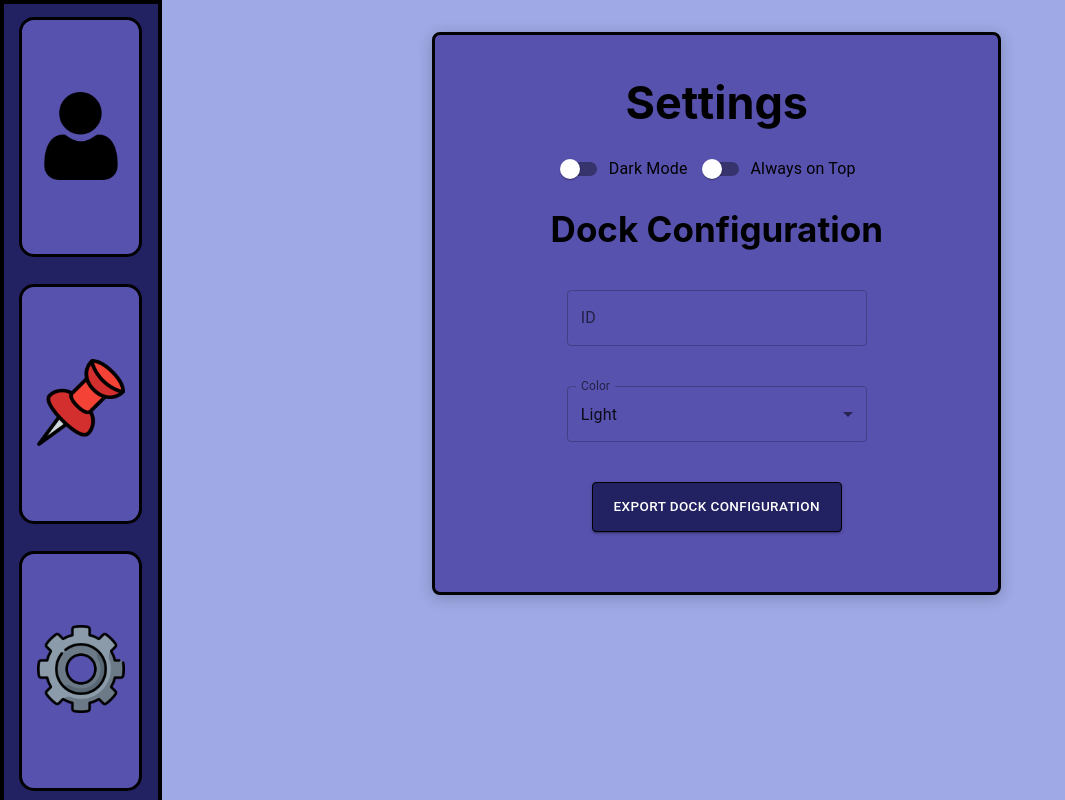
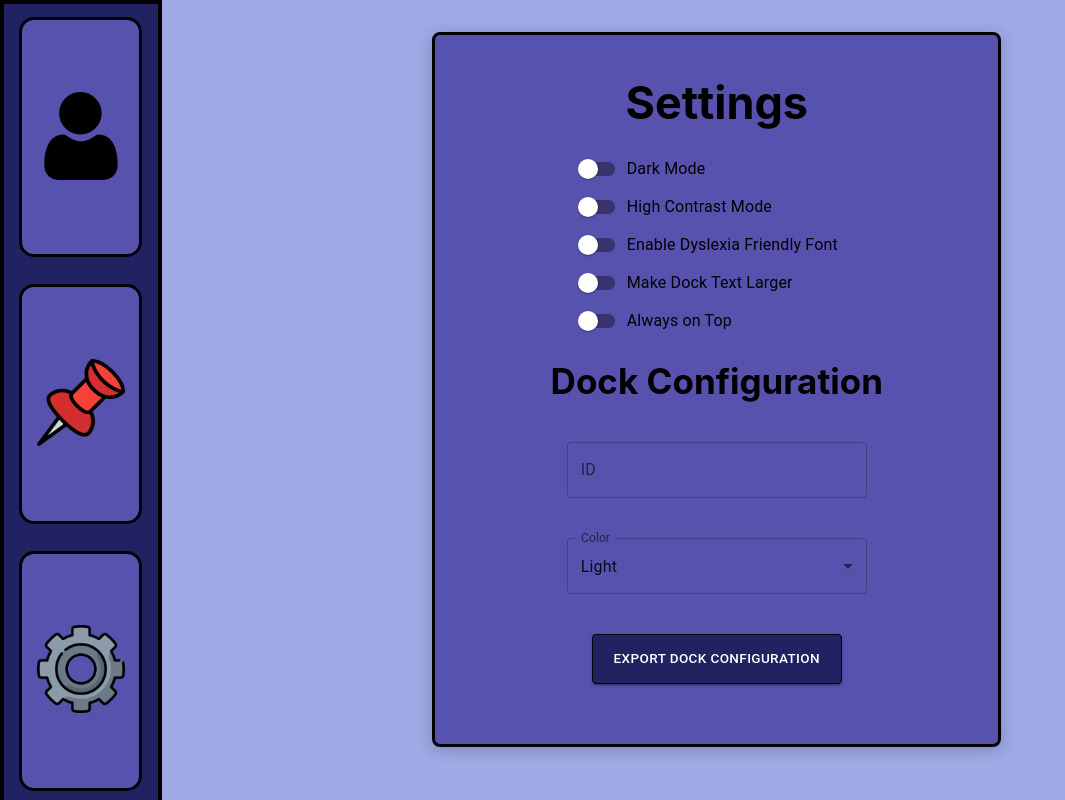
Before and after one commit to Kubakowski/Shortcut-Docker, a React (Vite) app: page /settings in a window 1280 px wide. Shown: the whole page, without its empty margins (0-1065 px from the left). Built offline with nearby package versions, Linux system fonts and the light colour scheme.

Commit message:
Adding settings changes to UI 4/14
Added high contrast mode, dyslexia friendly font, larger text, and some CSS the high contrast mode

```diff
--- a/src/App.css
+++ b/src/App.css
@@ -52,6 +52,19 @@ body.trianopia {
   --background-color: #070F2B;
 }
 
+
+body.high-contrast {
+
+  --background-color: #fff;
+  --dock-btn-color: #fff;
+  --big-shortcut-background-color: #000;
+  --big-shortcut-btn-color: #fff;
+  --dock-background-color: #fff;
+  --nav-background-color: #000;
+  --nav-background-color2: #333;
+  --highlight-color: #fff;
+  --text-color: #000;
+}
 
 /****************************** START OF NAVBAR STYLES ******************************/
 
--- a/src/pages/Settings.tsx
+++ b/src/pages/Settings.tsx
@@ -1,4 +1,3 @@
-//Settings.tsx
 import React, { useState, useEffect } from 'react';
 import { usePinnedShortcuts } from '../../PinnedShortcutsContext';
 import { db, auth } from '../../firebaseInit';
@@ -9,6 +8,8 @@ import TextField from '@mui/material/TextField';
 import Button from '@mui/material/Button';
 import Switch from '@mui/material/Switch';
 import FormControlLabel from '@mui/material/FormControlLabel';
+import FormGroup from '@mui/material/FormGroup';
+import FormControl from '@mui/material/FormControl';
 
 import '../App.css';
 
@@ -24,6 +25,15 @@ function Settings({ setError, shortcutDocRef }: SettingsProps) {
   const [darkMode, setDarkMode] = useState<boolean>(() => {
     return localStorage.getItem('darkMode') === 'true';
   });
+  const [highContrastMode, setHighContrastMode] = useState<boolean>(() => {
+    return localStorage.getItem('highContrastMode') === 'true';
+  });
+  const [comicSans, setComicSans] = useState<boolean>(() => {
+    return localStorage.getItem('comicSans') === 'true';
+  });
+  const [largeText, setLargeText] = useState<boolean>(() => {
+    return localStorage.getItem('largeText') === 'true';
+  });
 
   const [dockFields, setDockFields] = useState({
     color: 'light',
@@ -36,9 +46,15 @@ function Settings({ setError, shortcutDocRef }: SettingsProps) {
 
   useEffect(() => {
     document.body.classList.toggle('dark', darkMode);
+    document.body.classList.toggle('high-contrast', highContrastMode);
+    document.body.style.fontFamily = comicSans ? 'Comic Sans MS' : 'inherit';
+    document.body.style.fontSize = largeText ? '1.23em' : '1em';
     localStorage.setItem('darkMode', darkMode.toString());
     localStorage.setItem('alwaysOnTop', alwaysOnTop.toString());
-  }, [darkMode, alwaysOnTop]);
+    localStorage.setItem('highContrastMode', highContrastMode.toString());
+    localStorage.setItem('comicSans', comicSans.toString());
+    localStorage.setItem('largeText', largeText.toString());
+  }, [darkMode, alwaysOnTop, highContrastMode, comicSans, largeText]);
 
   const handleDockFieldChange: React.ChangeEventHandler<HTMLInputElement | HTMLTextAreaElement> = (e) => {
     const { name, value } = e.target as HTMLInputElement;
@@ -84,14 +100,34 @@ function Settings({ setError, shortcutDocRef }: SettingsProps) {
   return (
     <Box className="settings-wrapper">
       <h1 className='settings-label'>Settings</h1>
+      <FormControl component="fieldset">
+        <FormGroup>
           <FormControlLabel
-        control={<Switch checked={darkMode} onChange={() => setDarkMode(!darkMode)} />}
+            control={<Switch checked={darkMode} onChange={() => {
+              setDarkMode(!darkMode);
+              if (highContrastMode) setHighContrastMode(false); }} />}
             label="Dark Mode"
+          />
+          <FormControlLabel
+            control={<Switch checked={highContrastMode} onChange={() => {
+              setHighContrastMode(!highContrastMode);
+              if (darkMode) setDarkMode(false); }} />}
+            label="High Contrast Mode"
+          />
+          <FormControlLabel
+            control={<Switch checked={comicSans} onChange={() => setComicSans(!comicSans)} />}
+            label="Enable Dyslexia Friendly Font"
+          />
+          <FormControlLabel
+            control={<Switch checked={largeText} onChange={() => setLargeText(!largeText)} />}
+            label="Make Dock Text Larger"
           />
           <FormControlLabel
             control={<Switch checked={alwaysOnTop} onChange={() => setAlwaysOnTop(!alwaysOnTop)} />}
             label="Always on Top"
           />
+        </FormGroup>
+      </FormControl>
       <Box>
         <h2 className='dock-settings-label'>Dock Configuration</h2>
         <Box className="dock-settings">
```
Lines whose indentation alone changed are shown as unchanged.
